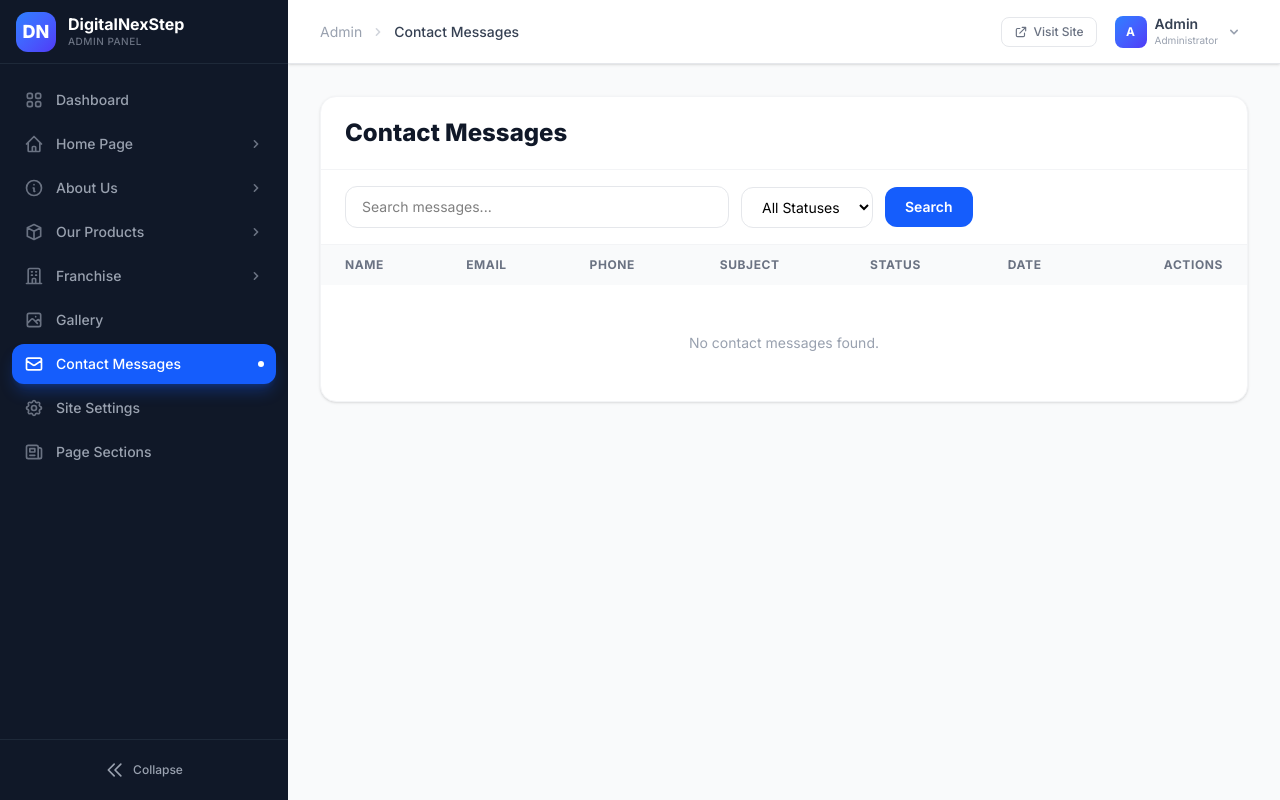
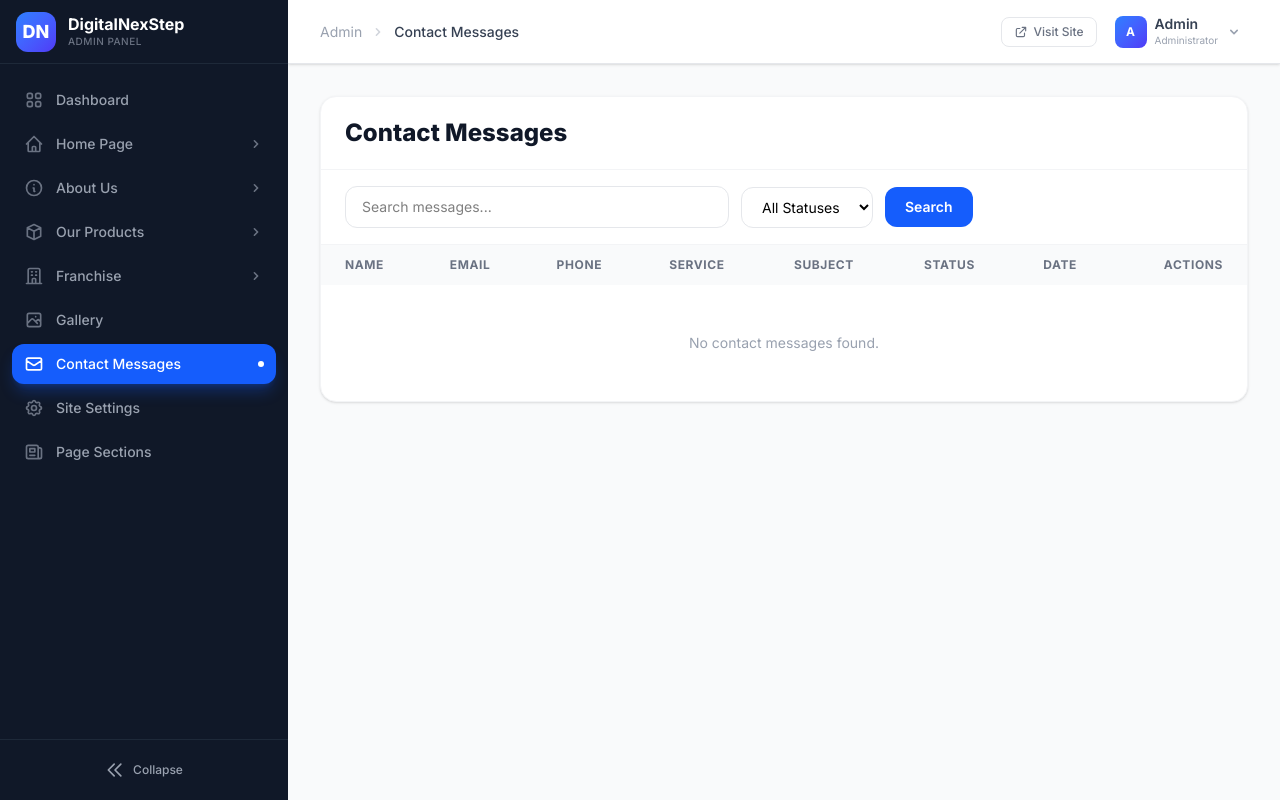
Before and after one commit to pramodcodes03/digitalnexstep, a Laravel app: page /admin/contact-submissions in a window 1280 px wide. Run offline with Laravel 12, Linux system fonts and the light colour scheme; a user stored in the database is signed in; data comes from the database, SQL or seed files in the repository; data that the repository does not hold is empty; style sheets or scripts are compiled from the project's sources.

Commit message:
fix: store and display service field in contact_submissions
- Migration: add nullable service column to contact_submissions table
- ContactSubmission model: add service to fillable
- PublicController@submitContact: accept and validate service field
- Admin index blade: show Service column in table
- Admin show blade: show Service field in detail view

https://claude.ai/code/session_01ETAZ4eyDC4e9fs1FBXbEK7

```diff
--- a/backend/app/Models/ContactSubmission.php
+++ b/backend/app/Models/ContactSubmission.php
@@ -18,6 +18,7 @@ class ContactSubmission extends Model
         'name',
         'email',
         'phone',
+        'service',
         'subject',
         'message',
         'status',
--- a/backend/resources/views/admin/contact-submissions/index.blade.php
+++ b/backend/resources/views/admin/contact-submissions/index.blade.php
@@ -41,6 +41,7 @@
                         <th class="px-6 py-3">Name</th>
                         <th class="px-6 py-3">Email</th>
                         <th class="px-6 py-3">Phone</th>
+                        <th class="px-6 py-3">Service</th>
                         <th class="px-6 py-3">Subject</th>
                         <th class="px-6 py-3">Status</th>
                         <th class="px-6 py-3">Date</th>
@@ -53,6 +54,7 @@
                             <td class="px-6 py-4 font-medium text-gray-900">{{ $message->name }}</td>
                             <td class="px-6 py-4 text-gray-600">{{ $message->email }}</td>
                             <td class="px-6 py-4 text-gray-600">{{ $message->phone ?? '—' }}</td>
+                            <td class="px-6 py-4 text-gray-600">{{ $message->service ?? '—' }}</td>
                             <td class="px-6 py-4 text-gray-600">{{ Str::limit($message->subject, 40) }}</td>
                             <td class="px-6 py-4">
                                 @switch($message->status)
@@ -85,7 +87,7 @@
                         </tr>
                     @empty
                         <tr>
-                            <td colspan="7" class="px-6 py-12 text-center text-gray-400">
+                            <td colspan="8" class="px-6 py-12 text-center text-gray-400">
                                 No contact messages found.
                             </td>
                         </tr>
--- a/backend/resources/views/admin/contact-submissions/show.blade.php
+++ b/backend/resources/views/admin/contact-submissions/show.blade.php
@@ -39,6 +39,12 @@
                 <div>
                     <label class="block text-sm font-semibold text-gray-700 mb-1">Phone</label>
                     <p class="text-sm text-gray-900">{{ $message->phone ?? '—' }}</p>
+                </div>
+
+                {{-- Service --}}
+                <div>
+                    <label class="block text-sm font-semibold text-gray-700 mb-1">Service</label>
+                    <p class="text-sm text-gray-900">{{ $message->service ?? '—' }}</p>
                 </div>
 
                 {{-- Subject --}}
```
Also changed, not shown: backend/app/Http/Controllers/Api/PublicController.php (+4 -3 lines), backend/database/migrations/2026_03_09_000001_add_service_to_contact_submissions_table.php (added).
